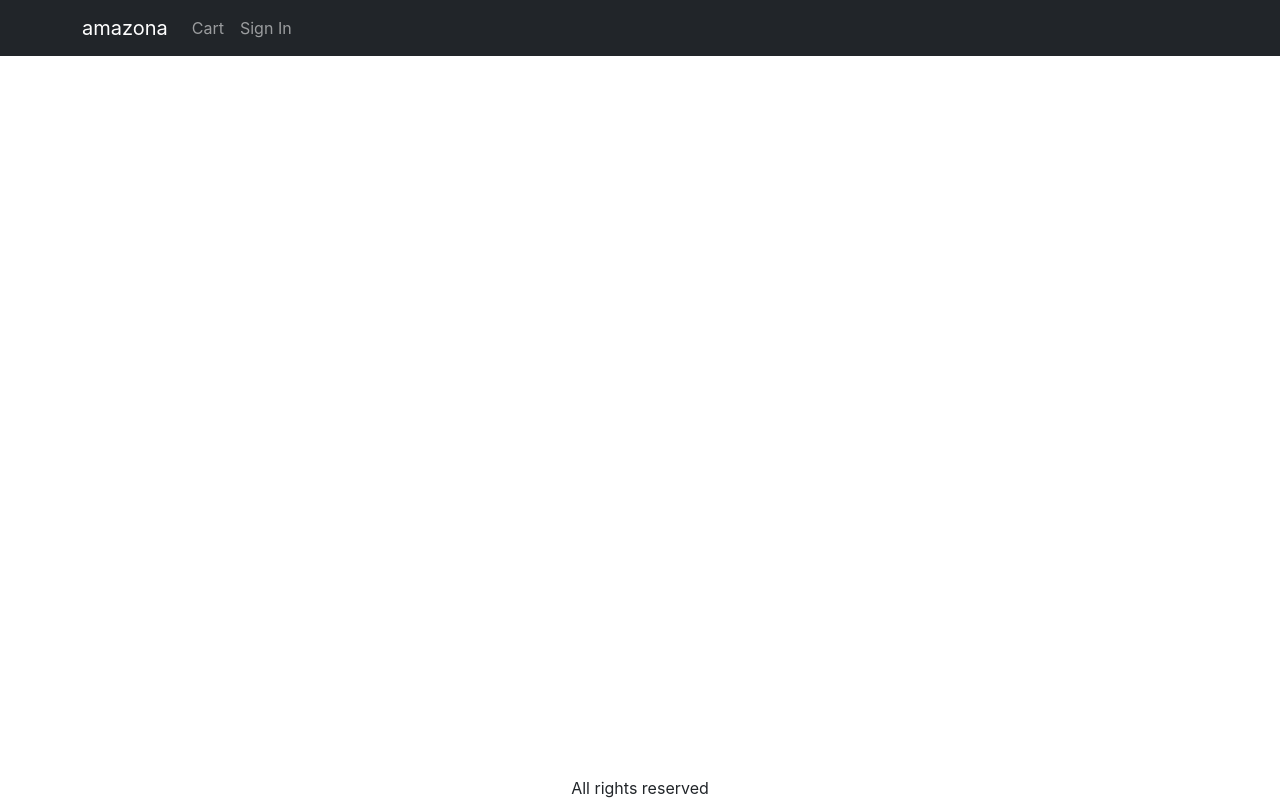
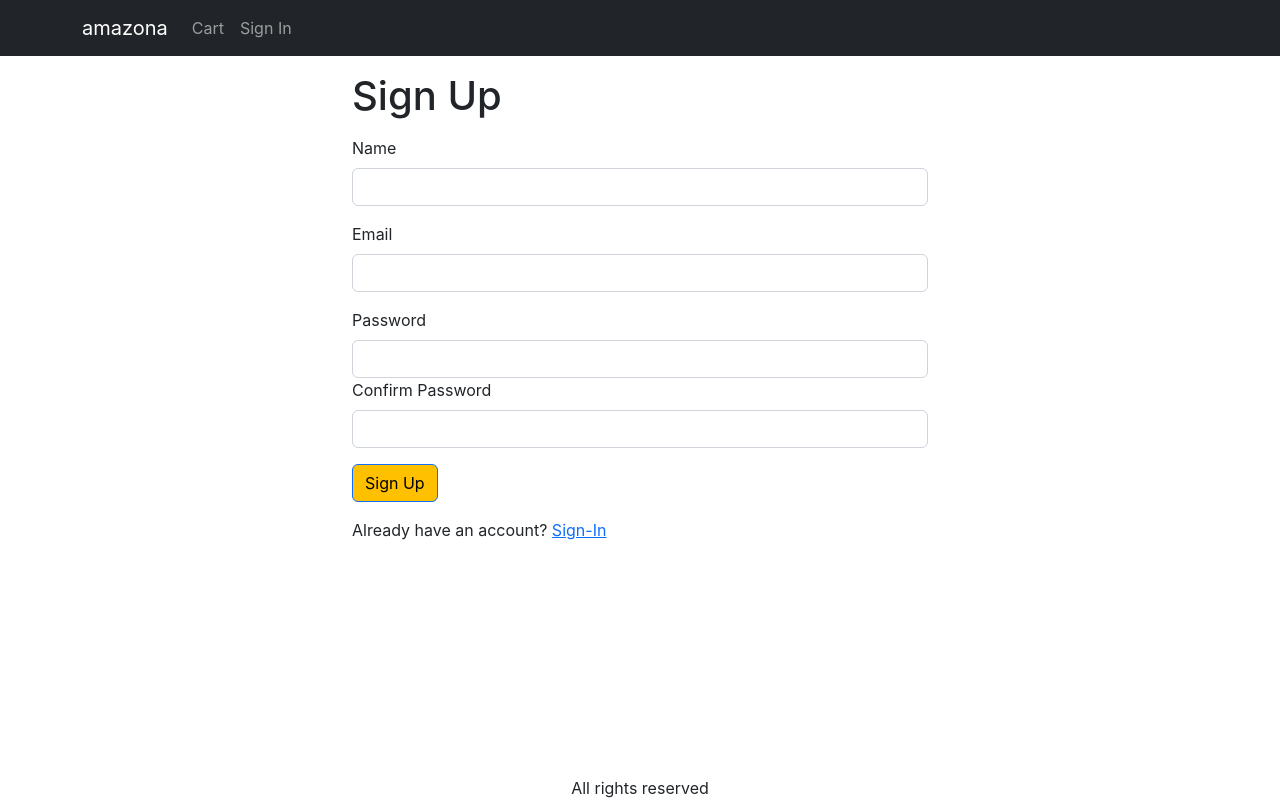
Before and after one commit to MianAafi/mern-amazona, a React (Create React App) app in the folder amazona/frontend/: page /signup in a window 1280 px wide. Built offline with nearby package versions, Linux system fonts and the light colour scheme.

Commit message:
Video-25-SignUp-screen

```diff
--- a/amazona/frontend/src/App.js
+++ b/amazona/frontend/src/App.js
@@ -1,19 +1,20 @@
 import { BrowserRouter, Link, Route, Routes } from 'react-router-dom';
+import { ToastContainer } from 'react-toastify';
 import 'react-toastify/dist/ReactToastify.css';
-import { ToastContainer } from 'react-toastify';
 import HomeScreen from './screens/HomeScreen';
 import ProductScreen from './screens/ProductScreen';
 import Navbar from 'react-bootstrap/Navbar';
 import Badge from 'react-bootstrap/Badge';
 import Nav from 'react-bootstrap/Nav';
+import NavDropdown from 'react-bootstrap/NavDropdown';
 import Container from 'react-bootstrap/Container';
-import NavDropdown from 'react-bootstrap/NavDropdown';
 import { LinkContainer } from 'react-router-bootstrap';
 import { useContext } from 'react';
 import { Store } from './Store';
 import CartScreen from './screens/CartScreen';
 import SigninScreen from './screens/SigninScreen';
 import ShippingAddressScreen from './screens/ShippingAddressScreen';
+import SignupScreen from './screens/SignupScreen';
 
 function App() {
   const { state, dispatch: ctxDispatch } = useContext(Store);
@@ -21,9 +22,8 @@
   const signoutHandler = () => {
     ctxDispatch({ type: 'USER_SIGNOUT' });
     localStorage.removeItem('userInfo');
-    localStorage.removal('shippingAddress');
+    localStorage.removeItem('shippingAddress');
   };
-
   return (
     <BrowserRouter>
       <div className="d-flex flex-column site-container">
@@ -48,7 +48,7 @@
                     <LinkContainer to="/profile">
                       <NavDropdown.Item>User Profile</NavDropdown.Item>
                     </LinkContainer>
-                    <LinkContainer to="/profile">
+                    <LinkContainer to="/orderhistory">
                       <NavDropdown.Item>Order History</NavDropdown.Item>
                     </LinkContainer>
                     <NavDropdown.Divider />
@@ -56,7 +56,9 @@
                       className="dropdown-item"
                       to="#signout"
                       onClick={signoutHandler}
-                    ></Link>
+                    >
+                      Sign Out
+                    </Link>
                   </NavDropdown>
                 ) : (
                   <Link className="nav-link" to="/signin">
@@ -73,7 +75,11 @@
               <Route path="/product/:slug" element={<ProductScreen />} />
               <Route path="/cart" element={<CartScreen />} />
               <Route path="/signin" element={<SigninScreen />} />
-              <Route path="/shipping" element={<ShippingAddressScreen />} />
+              <Route path="/signup" element={<SignupScreen />} />
+              <Route
+                path="/shipping"
+                element={<ShippingAddressScreen />}
+              ></Route>
               <Route path="/" element={<HomeScreen />} />
             </Routes>
           </Container>
--- /dev/null
+++ b/amazona/frontend/src/screens/SignupScreen.js
@@ -0,0 +1,97 @@
+import Axios from 'axios';
+import { Link, useLocation, useNavigate } from 'react-router-dom';
+import Container from 'react-bootstrap/Container';
+import Form from 'react-bootstrap/Form';
+import Button from 'react-bootstrap/Button';
+import { Helmet } from 'react-helmet-async';
+import { useContext, useEffect, useState } from 'react';
+import { Store } from '../Store';
+import { toast } from 'react-toastify';
+import { getError } from '../utils';
+
+export default function SignupScreen() {
+  const navigate = useNavigate();
+  const { search } = useLocation();
+  const redirectInUrl = new URLSearchParams(search).get('redirect');
+  const redirect = redirectInUrl ? redirectInUrl : '/';
+
+  const [name, setName] = useState('');
+  const [email, setEmail] = useState('');
+  const [password, setPassword] = useState('');
+  const [confirmPassword, setConfirmPassword] = useState('');
+
+  const { state, dispatch: ctxDispatch } = useContext(Store);
+  const { userInfo } = state;
+  const submitHandler = async (e) => {
+    e.preventDefault();
+    if (password !== confirmPassword) {
+      toast.error('Passwords do not match');
+      return;
+    }
+    try {
+      const { data } = await Axios.post('/api/users/signup', {
+        name,
+        email,
+        password,
+      });
+      ctxDispatch({ type: 'USER_SIGNIN', payload: data });
+      localStorage.setItem('userInfo', JSON.stringify(data));
+      navigate(redirect || '/');
+    } catch (err) {
+      toast.error(getError(err));
+    }
+  };
+
+  useEffect(() => {
+    if (userInfo) {
+      navigate(redirect);
+    }
+  }, [navigate, redirect, userInfo]);
+
+  return (
+    <Container className="small-container">
+      <Helmet>
+        <title>Sign Up</title>
+      </Helmet>
+      <h1 className="my-3">Sign Up</h1>
+      <Form onSubmit={submitHandler}>
+        <Form.Group className="mb-3" controlId="name">
+          <Form.Label>Name</Form.Label>
+          <Form.Control onChange={(e) => setName(e.target.value)} required />
+        </Form.Group>
+
+        <Form.Group className="mb-3" controlId="email">
+          <Form.Label>Email</Form.Label>
+          <Form.Control
+            type="email"
+            required
+            onChange={(e) => setEmail(e.target.value)}
+          />
+        </Form.Group>
+        <Form.Group className="mb-3" controlId="password">
+          <Form.Label>Password</Form.Label>
+          <Form.Control
+            type="password"
+            required
+            onChange={(e) => setPassword(e.target.value)}
+          />
+          <Form.Group className="mb-3" controlId="confirmPassword">
+            <Form.Label>Confirm Password</Form.Label>
+            <Form.Control
+              type="password"
+              onChange={(e) => setConfirmPassword(e.target.value)}
+              required
+            />
+          </Form.Group>
+        </Form.Group>
+        <div className="mb-3">
+          <Button type="submit">Sign Up</Button>
+        </div>
+        <div className="mb-3">
+          Already have an account?{' '}
+          <Link to={`/signin?redirect=${redirect}`}>Sign-In</Link>
+        </div>
+      </Form>
+    </Container>
+  );
+}
```
Also changed, not shown: 1 other file (tests, documents, lock files or other folders).
